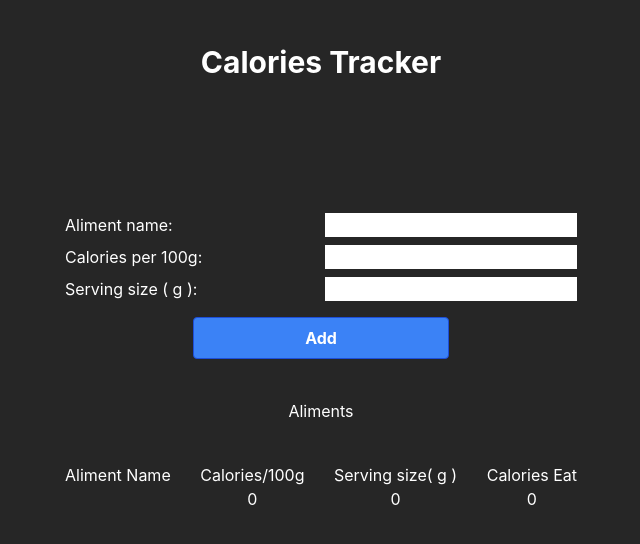
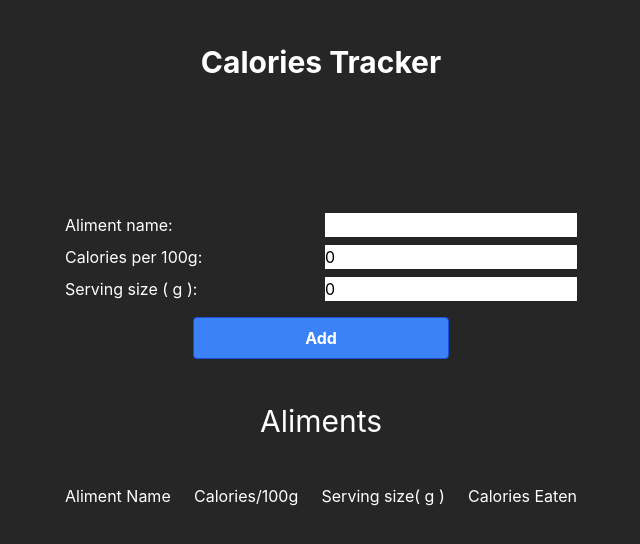
Before and after one commit to GeorgianIT/kcal-tracker-v1, a React (Create React App) app: page / in a window 1280 px wide. Shown: the top 544 px of the page, without its empty margins (319-959 px from the left). Built offline with nearby package versions, Linux system fonts and the light colour scheme.

Commit message:
add mapping

```diff
--- a/package.json
+++ b/package.json
@@ -9,6 +9,8 @@
     "react": "^18.2.0",
     "react-dom": "^18.2.0",
     "react-scripts": "5.0.1",
+    "util": "^0.12.5",
+    "uuidv4": "^6.2.13",
     "web-vitals": "^2.1.4"
   },
   "scripts": {
--- a/src/App.js
+++ b/src/App.js
@@ -1,10 +1,21 @@
+import { useState } from 'react'
 import Form from './components/Form'
+import ProductList from './components/ProductList';
+
 function App() {
+
+  const [row, setRow] = useState([]);
+
+  const addProduct = (productInfo) => {
+    setRow([...row, productInfo]);
+  };
+
   return (
     <div className="w-[100vw] h-[100vh] bg-neutral-800">
       <p className='text-center text-white text-[30px] pt-10 font-bold'>Calories Tracker</p>
       <div className='w-[40%] m-auto mt-[10%]'>
-      <Form />
+        <Form addProduct={addProduct} />
+        <ProductList row={row} />
       </div>
     </div>
   );
--- a/src/components/Form.js
+++ /dev/null
@@ -1,77 +0,0 @@
-import React from 'react'
-import { useState } from 'react'
-
-const Form = () => {
-    const [details, setDetails] = useState({
-        name: '',
-        calories: '' ,
-        serving: ''
-       })
-    const [readName, setName] = useState('')
-    const [readCalories, setCalories] = useState(0)
-    const [readServingSize, setServingSize] = useState(0)
-    const [calculateCalories, setCalculateCalories] = useState(0)
-
-        const handleChange = (e) => {
-            const { name, value } = e.target;
-            setDetails((prev) => {
-                return { ...prev, [name]: value };
-            });
-        };
-        // const { reset } = useForm();
-        const handleCalculate = (e) => {
-            e.preventDefault();
-            let readName;
-            let readCalories;
-            let readServingSize;
-            let calculateCalories;
-            readName = details.name;
-            setName(readName);
-            readCalories = details.calories;
-            setCalories(readCalories);
-            readServingSize = details.serving;
-            setServingSize(readServingSize);
-            calculateCalories = ((readServingSize / 100) * readCalories);
-            setCalculateCalories(calculateCalories);
-            console.log(details);
-            console.log(readName, readCalories, readServingSize, calculateCalories);
-    };
-
-    return (
-      <>
-      <form onSubmit={handleCalculate}>
-          <div className='grid grid-cols-2 text-white gap-2'>
-              <label>Aliment name:</label> <input type='text' name='name' onChange={handleChange} className='text-black'></input>
-              <label>Calories per 100g:</label> <input type='number' name='calories' onChange={handleChange} className='text-black'></input>
-              <label>Serving size 	&#40; g	&#41;:</label> <input type='number'  name='serving' onChange={handleChange} className='text-black'></input>
-
-          </div>
-            <button type='submit' className="w-[50%] ml-[25%] mr-[25%] mt-4 bg-blue-500 hover:bg-blue-700 text-white font-bold py-2 px-4 border border-blue-700 rounded"> Add </button>
-
-            </form>
-            <div className='text-white flex flex-col text-center mt-10'>
-                <p>Aliments</p>
-                <div className='text-white flex justify-between mt-10 gap-4 text-center'>
-                    <div className='flex flex-col'>
-                        <p>Aliment Name</p>
-                        <p>{readName}</p>
-                    </div>
-                    <div className='flex flex-col'>
-                        <p>Calories/100g</p>
-                        <p>{readCalories}</p>
-                    </div>
-                    <div className='flex flex-col'>
-                        <p>Serving size&#40; g	&#41;</p>
-                        <p>{readServingSize}</p>
-                    </div>
-                    <div className='flex flex-col'>
-                        <p>Calories Eat</p>
-                        <p>{calculateCalories}</p>
-                    </div>
-                </div>
-            </div>
-    </>
-  )
-}
-
-export default Form
--- /dev/null
+++ b/src/components/Form.jsx
@@ -0,0 +1,28 @@
+import React from 'react'
+import { useState } from 'react'
+
+export default function Form({ addProduct }) {
+    const [details, setDetails] = useState({
+        name: '',
+        calories: 0,
+        serving: 0,
+    });
+    const handleChange = (e) => {
+        setDetails({ ...details, [e.target.name]: e.target.value});
+       };
+    const handleCalculate = (e) => {
+        e.preventDefault();
+        addProduct(details);
+        setDetails({ name: '', calories: 0, serving: 0});
+    }
+    return (
+      <form onSubmit={handleCalculate}>
+          <div className='grid grid-cols-2 text-white gap-2'>
+              <label>Aliment name:</label> <input type='text' name='name' value={details.name} onChange={handleChange} className='text-black'></input>
+              <label>Calories per 100g:</label> <input type='number' name='calories' value={details.calories}  onChange={handleChange} className='text-black'></input>
+              <label>Serving size 	&#40; g	&#41;:</label> <input type='number'  name='serving' value={details.serving}  onChange={handleChange} className='text-black'></input>
+          </div>
+            <button type='submit' className="w-[50%] ml-[25%] mr-[25%] mt-4 bg-blue-500 hover:bg-blue-700 text-white font-bold py-2 px-4 border border-blue-700 rounded"> Add </button>
+        </form>
+  )
+}
--- /dev/null
+++ b/src/components/ProductList.jsx
@@ -0,0 +1,28 @@
+import React from 'react'
+import { uuid } from 'uuidv4';
+
+export default function ProductList({ row }) {
+  return (
+    <div className='text-white flex flex-col text-center mt-10'>
+      <p className='text-[30px]'>Aliments</p>
+      <div className='text-white flex flex-col mt-10 gap-4 text-center'>
+          <div className='flex justify-between w-[100%]'>
+            <p>Aliment Name</p>
+            <p>Calories/100g</p>
+            <p>Serving size&#40; g	&#41;</p>
+            <p>Calories Eaten</p>
+          </div>
+          <div className='flex flex-col'>
+            {row.map((product) => (
+            <div className='flex justify-between w-[100%] text-center' key={uuid}>
+              <p className=''>{product.name}</p>
+                <p>{product.calories}</p>
+                <p>{product.serving}</p>
+                <p>{`${(product.serving / 100)* product.calories}`}</p>
+              </div>
+              ))}
+          </div>
+      </div>
+    </div>
+  )
+}
```
Also changed, not shown: 1 other file (tests, documents, lock files or other folders).
